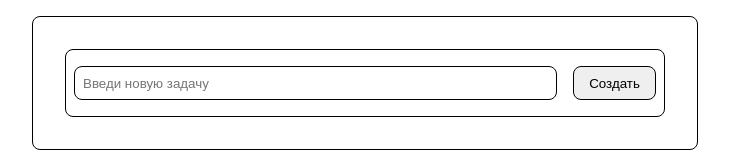
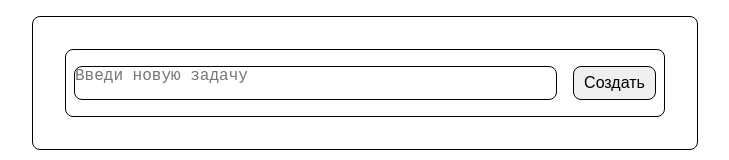
Before and after one commit to ArtemPoboinia/to-do-list, a React (Vite) app: page / in a window 1280 px wide. Shown: the top 160 px of the page, without its empty margins (275-1004 px from the left). Built offline with nearby package versions, Linux system fonts and the light colour scheme.

Commit message:
Добавление умеменьшения поле ввода новой задачи

```diff
--- a/src/App.css
+++ b/src/App.css
@@ -1,6 +1,7 @@
 * {
   margin: 0;
   padding: 0;
+  font-size: 16px;
 }
 
 .container {
@@ -9,8 +10,6 @@
   padding: 32px;
   border: 1px solid black;
   border-radius: 8px;
-
-
 }
 
 .header__form {
@@ -24,12 +23,16 @@
   border-radius: 8px;
 }
 
-.header__input {
+.header__textarea {
   width: 100%;
   height: 32px;
   margin-right: 16px;
   border: 1px solid black;
   border-radius: 8px;
+  resize: none; /* убираем ручное изменение размера */
+  overflow-y: hidden; /* скрываем скролл */
+  min-height: 30px; /* минимальная высота */
+  max-height: 100px;
 }
 
 .header__input::placeholder {
--- a/src/App.jsx
+++ b/src/App.jsx
@@ -12,6 +12,11 @@ export default function App() {
     if (task.trim() === "") return;
     setTasks([...tasks, { text: task, completed: false }]);
     setTask("");
+
+    const textarea = document.querySelector(".header__textarea");
+    if (textarea) {
+      textarea.style.height = "32px";
+    }
   };
 
   const completedTask = (index) => {
@@ -51,14 +56,19 @@ export default function App() {
     }
   };
 
+  const handleTaskChange = (e) => {
+    setTask(e.target.value);
+    e.target.style.height = "auto";
+    e.target.style.height = e.target.scrollHeight + "px";
+  };
+
   return (
     <div className="container">
       <form className="header__form">
-        <input
-          className="header__input"
-          type="text"
+        <textarea
+          className="header__textarea"
           value={task}
-          onChange={(e) => setTask(e.target.value)}
+          onChange={handleTaskChange}
           onKeyDown={handleKeyDown}
           placeholder="Введи новую задачу"
         />
```
